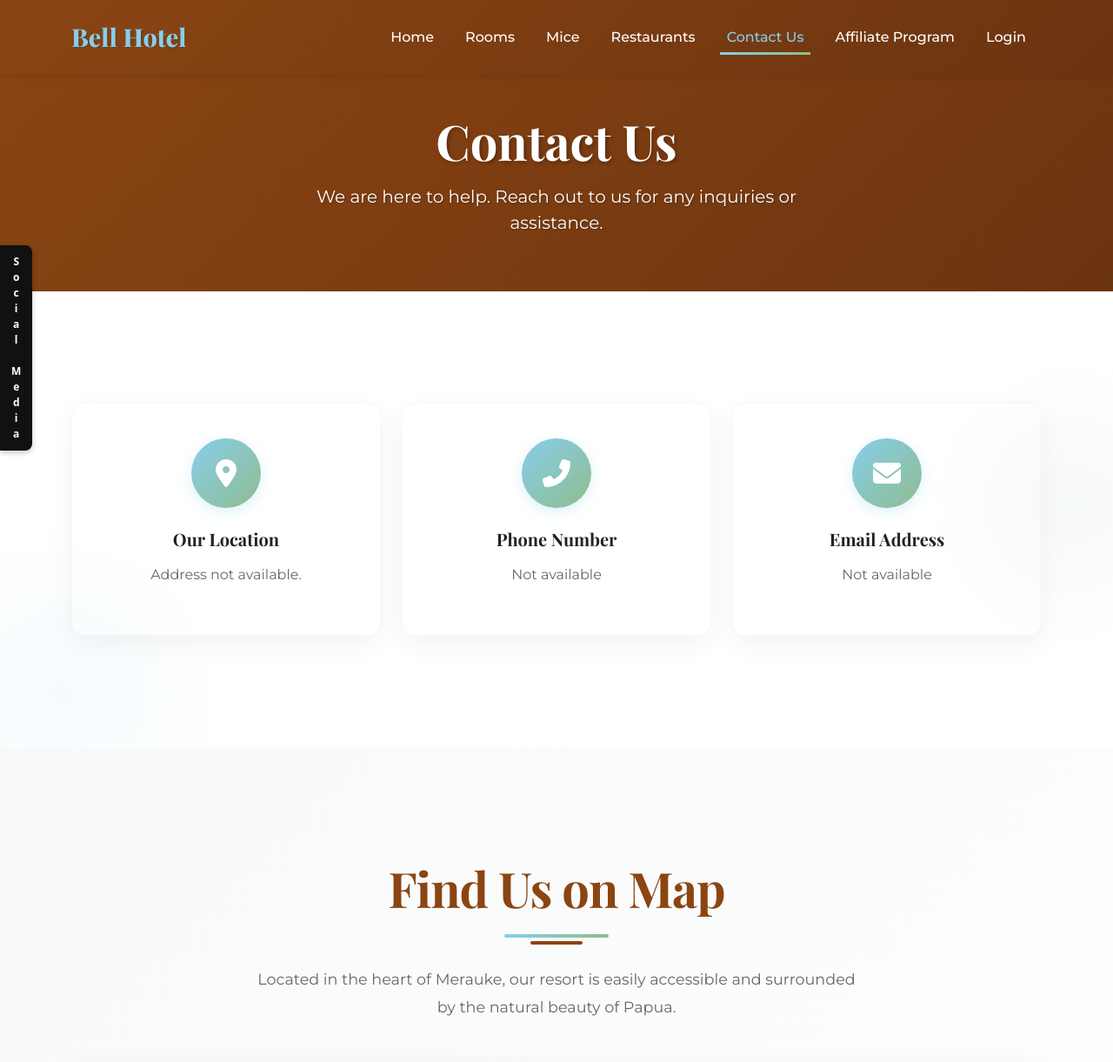
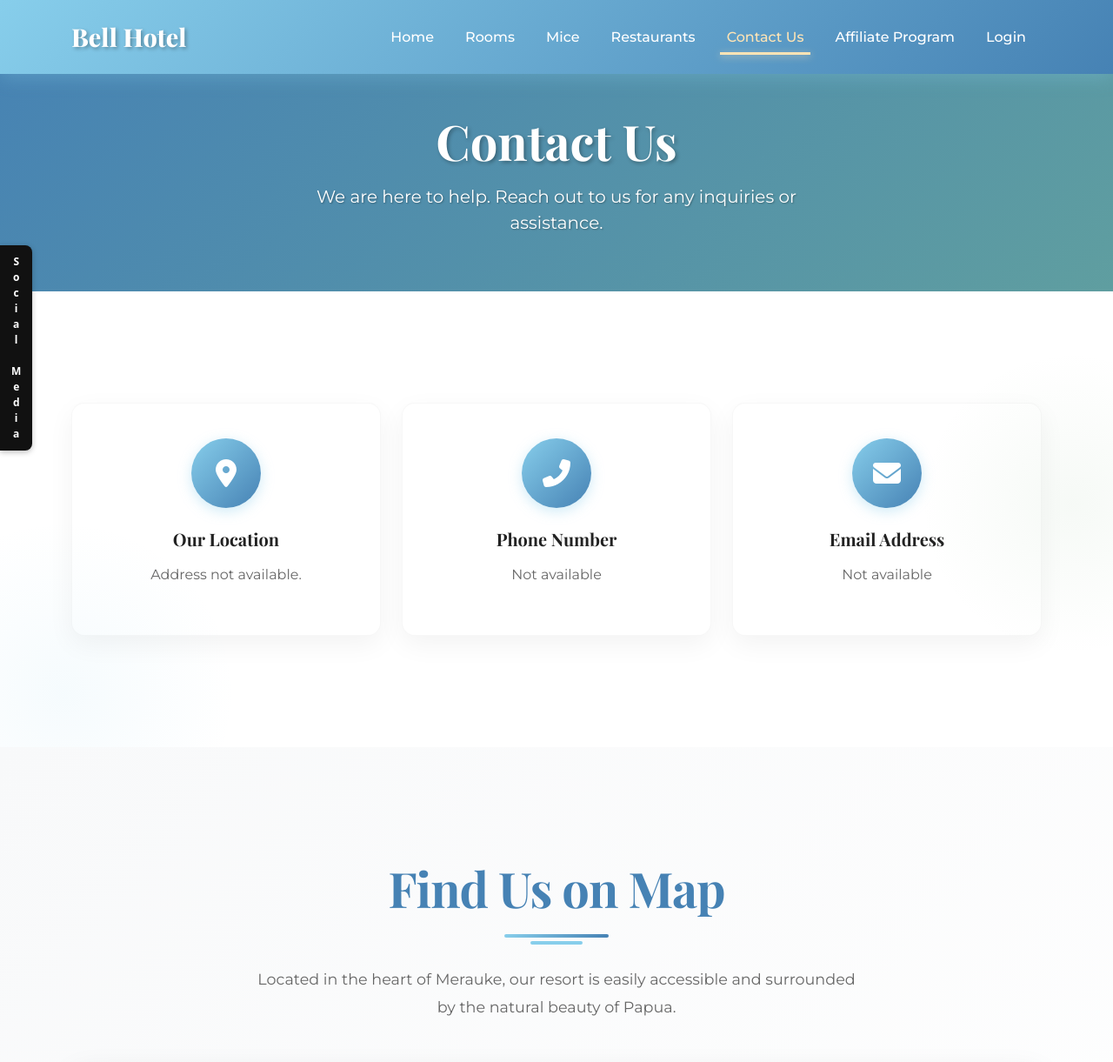
Before and after one commit to JCETools-Petra/Bell, a Laravel app: page /contact-us in a window 1280 px wide; the page is wider, and only the part inside the window is pictured. Shown: the top 1221 px of that part at 87% size. Run offline with Laravel 12, Linux system fonts and the light colour scheme; data comes from the database, SQL or seed files in the repository; style sheets or scripts are compiled from the project's sources.

Commit message:
Transform color scheme to Sky Blue resort theme
Complete color transformation with oceanic resort aesthetics:

New Color Palette:
- Primary: #87CEEB (Sky Blue) - Main brand color
- Secondary: #4682B4 (Steel Blue) - Depth and sophistication
- Accent: #FFE4B5 (Moccasin) - Warm cream accents
- Tertiary: #5F9EA0 (Cadet Blue) - Blue-green sophistication
- Sand: #F5DEB3 (Wheat) - Beach sand tones

CSS Updates:
- Navbar: Sky blue to steel blue gradient with enhanced shadows
- Hero sections: Ocean-inspired blue gradients across all pages
- Buttons: Primary sky blue with smooth transitions
- Cards: Blue-toned shadows and hover effects
- Section titles: Steel blue with sky blue underlines
- Contact icons: Sky blue gradient circles
- Feature boxes: Blue gradient icons
- Running text: Ocean gradient background
- Dropdown menus: Blue gradient with cream accents
- Pagination: Blue gradient active states

View File Updates:
- HOME: Blue gradient pricing and icon colors
- ROOMS: Sky blue to steel blue price gradients
- MICE: Blue capacity highlight boxes
- CONTACT: Enhanced WhatsApp button with blue gradient
- All inline colors updated to match new palette

Design Philosophy:
- Ocean resort aesthetic with sky and sea blues
- Warm cream accents for balance and sophistication
- Enhanced shadows with blue tones
- Professional and calming color harmony
- Perfect for tropical/coastal resort branding

Result: A cohesive, eye-pleasing resort website with
refreshing oceanic colors that evoke relaxation and luxury.

```diff
--- a/public/css/custom-style.css
+++ b/public/css/custom-style.css
@@ -13,17 +13,21 @@
 
     --color-black: #222222;
     --color-white: #FFFFFF;
-    --color-primary: #8B4513;
-    /* Saddle Brown - Warna coklat hangat elegan */
-    --color-accent: #87CEEB;
-    /* Sky Blue - Warna biru langit */
-    --color-secondary: #8FBC8F;
-    /* Dark Sea Green - Warna hijau laut */
+    --color-primary: #87CEEB;
+    /* Sky Blue - Biru langit cerah sebagai warna utama */
+    --color-secondary: #4682B4;
+    /* Steel Blue - Biru laut dalam untuk kedalaman */
+    --color-accent: #FFE4B5;
+    /* Moccasin - Cream hangat untuk aksen */
+    --color-tertiary: #5F9EA0;
+    /* Cadet Blue - Biru-hijau sophisticated */
     --color-light-gray: #f8f9fa;
+    --color-sand: #F5DEB3;
+    /* Wheat - Pasir pantai */
 
     /* Legacy color mappings for backward compatibility */
-    --color-red: #8B4513;
-    --color-gold: #87CEEB;
+    --color-red: #87CEEB;
+    --color-gold: #FFE4B5;
 }
 
 
@@ -65,7 +69,7 @@ h6,
 
 .section-title {
     font-size: 3.5rem;
-    color: var(--color-primary);
+    color: var(--color-secondary);
     margin-bottom: 2rem;
     position: relative;
     padding-bottom: 1.5rem;
@@ -81,7 +85,7 @@ h6,
     transform: translateX(-50%);
     width: 120px;
     height: 4px;
-    background: linear-gradient(90deg, var(--color-accent), var(--color-secondary));
+    background: linear-gradient(90deg, var(--color-primary), var(--color-secondary));
     border-radius: 2px;
 }
 
@@ -113,23 +117,23 @@ h6,
 
 /* --- Navbar Utama --- */
 .navbar {
-    background: linear-gradient(135deg, var(--color-primary) 0%, #6B3410 100%) !important;
+    background: linear-gradient(135deg, var(--color-primary) 0%, var(--color-secondary) 100%) !important;
     padding: 1rem 0;
     transition: all 0.3s ease;
-    box-shadow: 0 2px 10px rgba(0,0,0,0.1);
+    box-shadow: 0 4px 20px rgba(135, 206, 235, 0.3);
 }
 
 .navbar-brand {
     font-family: var(--heading-font);
     font-size: 1.8rem;
-    color: var(--color-accent) !important;
+    color: var(--color-white) !important;
     font-weight: 800;
-    transition: color 0.3s ease;
-    text-shadow: 1px 1px 2px rgba(0,0,0,0.2);
+    transition: all 0.3s ease;
+    text-shadow: 2px 2px 4px rgba(0,0,0,0.3);
 }
 
 .navbar-brand:hover {
-    color: var(--color-secondary) !important;
+    color: var(--color-accent) !important;
     transform: scale(1.05);
 }
 
@@ -156,10 +160,11 @@ h6,
     height: 3px;
     bottom: 0;
     left: 0;
-    background: linear-gradient(90deg, var(--color-accent), var(--color-secondary));
+    background: var(--color-accent);
     transform: scaleX(0);
     transform-origin: center;
     transition: transform 0.4s ease;
+    box-shadow: 0 2px 8px rgba(255, 228, 181, 0.6);
 }
 
 .nav-link:hover::after,
@@ -868,7 +874,7 @@ h6,
 .contact-hero {
     position: relative;
     padding: 8rem 0 4rem;
-    background: linear-gradient(135deg, var(--color-primary) 0%, #6B3410 100%);
+    background: linear-gradient(135deg, var(--color-secondary) 0%, var(--color-tertiary) 100%);
     color: var(--color-white);
     text-align: center;
     overflow: hidden;
@@ -881,7 +887,7 @@ h6,
     left: 0;
     width: 100%;
     height: 100%;
-    background: linear-gradient(135deg, rgba(139, 69, 19, 0.9) 0%, rgba(107, 52, 16, 0.8) 100%);
+    background: linear-gradient(135deg, rgba(70, 130, 180, 0.95) 0%, rgba(95, 158, 160, 0.9) 100%);
     z-index: 1;
 }
 
@@ -909,7 +915,7 @@ h6,
 .contact-icon-wrapper {
     width: 80px;
     height: 80px;
-    background: linear-gradient(135deg, var(--color-accent) 0%, var(--color-secondary) 100%);
+    background: linear-gradient(135deg, var(--color-primary) 0%, var(--color-secondary) 100%);
     border-radius: 50%;
     display: flex;
     align-items: center;
@@ -918,13 +924,13 @@ h6,
     color: var(--color-white);
     font-size: 2rem;
     transition: all 0.3s ease;
-    box-shadow: 0 4px 15px rgba(135, 206, 235, 0.3);
+    box-shadow: 0 4px 15px rgba(135, 206, 235, 0.4);
 }
 
 .contact-info-card:hover .contact-icon-wrapper {
-    background: linear-gradient(135deg, var(--color-secondary) 0%, var(--color-accent) 100%);
+    background: linear-gradient(135deg, var(--color-secondary) 0%, var(--color-primary) 100%);
     transform: scale(1.1);
-    box-shadow: 0 6px 20px rgba(135, 206, 235, 0.5);
+    box-shadow: 0 6px 20px rgba(135, 206, 235, 0.6);
 }
 
 .contact-label {
--- a/resources/views/frontend/contact/index.blade.php
+++ b/resources/views/frontend/contact/index.blade.php
@@ -44,7 +44,7 @@
                                 $wa = substr($clean, 0, 1) === '0' ? '62' . substr($clean, 1) : $clean;
                             @endphp
                             <p class="mb-0">{{ $phone }}</p>
-                            <a href="https://wa.me/{{ $wa }}" target="_blank" class="btn btn-sm mt-3 rounded-pill px-4" style="background: linear-gradient(135deg, #87CEEB, #8FBC8F); color: white; border: none;">
+                            <a href="https://wa.me/{{ $wa }}" target="_blank" class="btn btn-sm mt-3 rounded-pill px-4" style="background: linear-gradient(135deg, #87CEEB, #4682B4); color: white; border: none; box-shadow: 0 4px 15px rgba(135, 206, 235, 0.4);">
                                 <i class="fab fa-whatsapp me-2"></i>Chat on WhatsApp
                             </a>
                         @else
--- a/resources/views/frontend/home.blade.php
+++ b/resources/views/frontend/home.blade.php
@@ -200,7 +200,7 @@
 
                                 <div class="card-body d-flex flex-column p-4">
                                     <h5 class="card-title h3 mb-2" style="font-family: var(--heading-font);">{{ $room->name }}</h5>
-                                    <p class="card-price fw-bold mb-3" style="background: linear-gradient(135deg, #87CEEB, #8FBC8F); -webkit-background-clip: text; -webkit-text-fill-color: transparent; background-clip: text;">Rp {{ number_format($room->price, 0, ',', '.') }} <span class="text-muted small fw-normal">/ night</span></p>
+                                    <p class="card-price fw-bold mb-3" style="background: linear-gradient(135deg, #87CEEB, #4682B4); -webkit-background-clip: text; -webkit-text-fill-color: transparent; background-clip: text;">Rp {{ number_format($room->price, 0, ',', '.') }} <span class="text-muted small fw-normal">/ night</span></p>
                                     <p class="card-text text-muted flex-grow-1">{{ Str::limit($room->description, 100) }}</p>
                                     <a href="{{ route('rooms.show', $room->slug) }}" class="btn btn-custom mt-3 w-100">View Details</a>
                                 </div>
@@ -252,7 +252,7 @@
 
                                 <div class="card-body d-flex flex-column p-4">
                                     <h5 class="card-title h3 mb-2" style="font-family: var(--heading-font);">{{ $mice->name }}</h5>
-                                    <p class="mb-3 text-muted"><i class="fas fa-users me-2" style="color: #87CEEB;"></i> Capacity: <strong>{{ $mice->capacity_theatre ?? $mice->capacity_classroom }}</strong></p>
+                                    <p class="mb-3 text-muted"><i class="fas fa-users me-2" style="color: #4682B4;"></i> Capacity: <strong>{{ $mice->capacity_theatre ?? $mice->capacity_classroom }}</strong></p>
                                     <p class="card-text text-muted flex-grow-1">{{ Str::limit($mice->description, 100) }}</p>
                                     <a href="{{ route('mice.show', $mice->slug) }}" class="btn btn-custom mt-3 w-100">View Details</a>
                                 </div>
--- a/resources/views/frontend/mice/index.blade.php
+++ b/resources/views/frontend/mice/index.blade.php
@@ -48,9 +48,9 @@
                         <div class="card-body d-flex flex-column">
                             <div class="mb-3">
                                 <h5 class="card-title mb-3">{{ $mice->name }}</h5>
-                                <div class="p-3 rounded" style="background: linear-gradient(135deg, rgba(135, 206, 235, 0.1), rgba(143, 188, 143, 0.1));">
+                                <div class="p-3 rounded" style="background: linear-gradient(135deg, rgba(135, 206, 235, 0.15), rgba(70, 130, 180, 0.15));">
                                     <div class="d-flex align-items-center">
-                                        <i class="fas fa-users fs-4 me-3" style="color: var(--color-accent);"></i>
+                                        <i class="fas fa-users fs-4 me-3" style="color: #4682B4;"></i>
                                         <div>
                                             <small class="text-muted d-block" style="font-size: 0.85rem;">Maximum Capacity</small>
                                             <strong class="text-primary fs-5">{{ $mice->capacity_theatre ?? $mice->capacity_classroom }}</strong>
--- a/resources/views/frontend/rooms/index.blade.php
+++ b/resources/views/frontend/rooms/index.blade.php
@@ -60,7 +60,7 @@
                                 <div class="d-flex justify-content-between align-items-center">
                                     <div>
                                         <small class="text-muted d-block mb-1" style="font-size: 0.85rem;">Starting from</small>
-                                        <div class="h4 fw-bold mb-0" style="background: linear-gradient(135deg, #87CEEB, #8FBC8F); -webkit-background-clip: text; -webkit-text-fill-color: transparent; background-clip: text;">
+                                        <div class="h4 fw-bold mb-0" style="background: linear-gradient(135deg, #87CEEB, #4682B4); -webkit-background-clip: text; -webkit-text-fill-color: transparent; background-clip: text;">
                                             Rp {{ number_format($room->price, 0, ',', '.') }}
                                             <small class="text-muted" style="font-size: 0.8rem; font-weight: 400;">/ night</small>
                                         </div>
```
Also changed, not shown: other parts of public/css/custom-style.css (+33 -32 lines).
